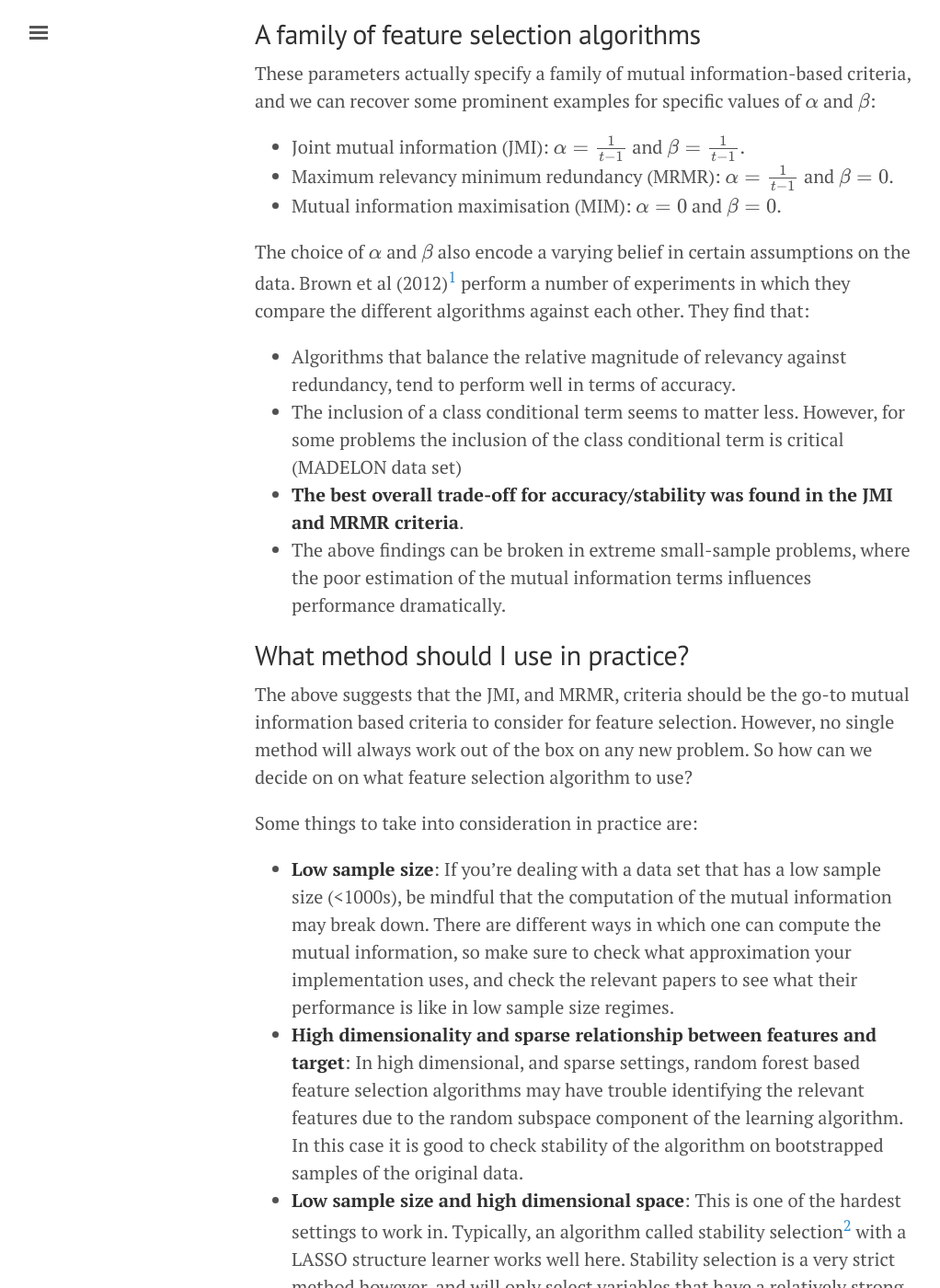
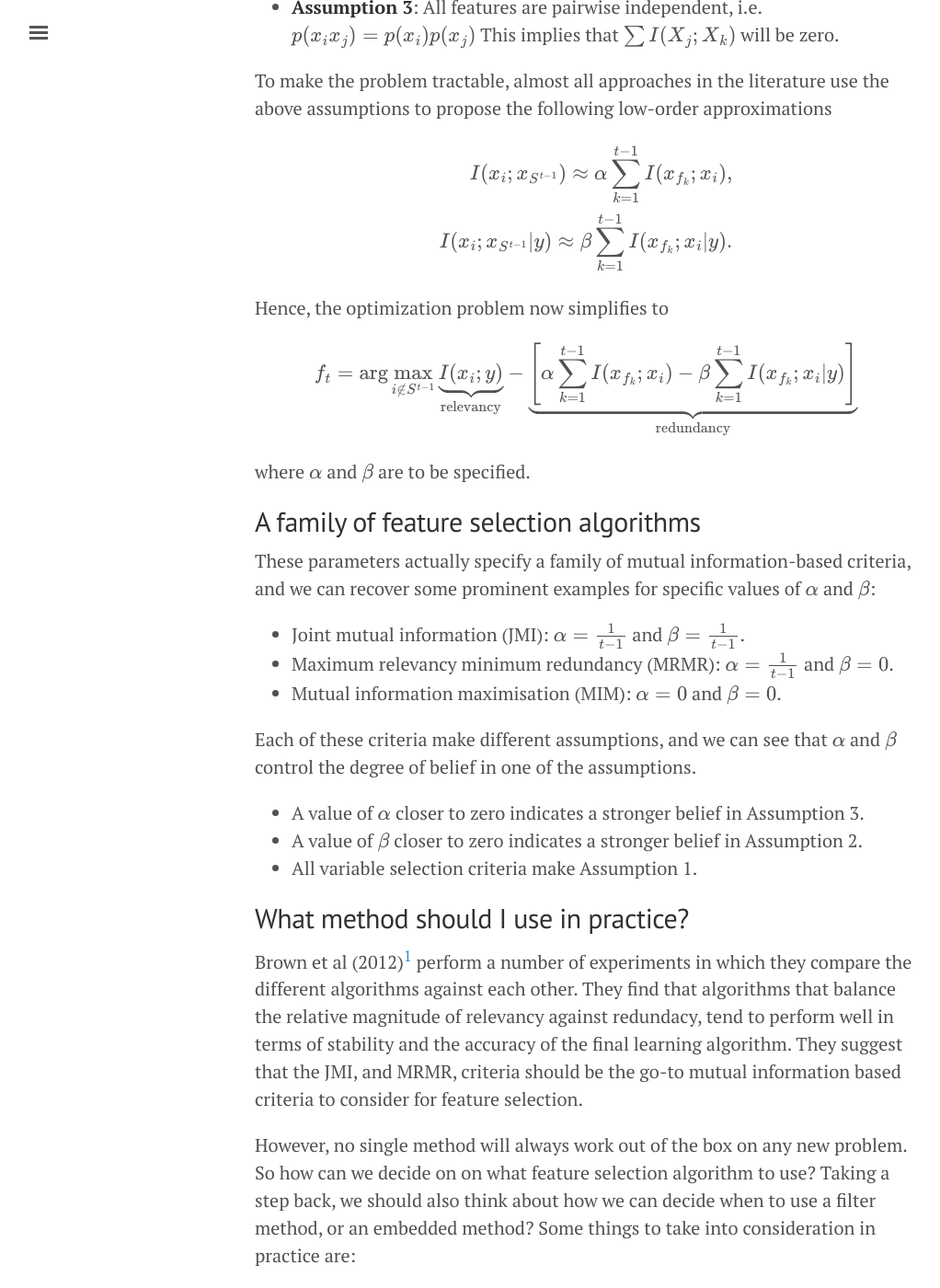
Before and after one commit to thuijskens/thuijskens.github.io, a Jekyll site: the page built from _posts/2017-10-07-feature-selection.md, in a window 1280 px wide and 1400 px high, scrolled down 3281 px. Shown: the whole window at 92% size, without its empty margins (3-1025 px from the left). Built offline with Jekyll 4.4.1, drawn with Linux system fonts in a browser that asks for light colours; formulas are drawn with MathJax 3; some of the changed text lies outside the part shown.

Commit message:
Added assumptions section to post.

```diff
--- a/_posts/2017-10-07-feature-selection.md
+++ b/_posts/2017-10-07-feature-selection.md
@@ -44,15 +44,32 @@
 
 $$ f_t = \arg\max_{i \notin S^{t - 1}} I(X_{S^{t - 1} \cup i} ; y) $$
 
-Greedy feature selection thus selects the features that at each step results in the biggest increase in the joint mutual information. One can show, that solving the above problem is the same as solving
+Greedy feature selection thus selects the features that at each step results in the biggest increase in the joint mutual information. Computing the joint mutual information involves integrating over a high-dimensional space, which quickly becomes intractable computationally. To make this computation a bit easier, we make the following assumption on the data:
 
-$$ f_t = \arg\max_{i \notin S^{t - 1}} \underbrace{I(x_i; y)}_{\text{relevancy}} - \underbrace{\left[I(x_i; x_{S^{t - 1}}) - I(x_i; x_{S^{t - 1}} | y) \right]}_{\text{redundancy}},$$
+* **Assumption 1**: The selected features $$X_S$$ are independent and class-conditionally independent given the unselected feature $$X_k$$ under consideration.
 
-so that we can see that the optimising this criterions results in trading off the *relevance* of a new feature $$x_i$$ with respect to the target $$y$$, against the *redundancy* of that information compared to the information contained in the variables $$X_{S^{t - 1}}$$ that are already selected.
+Under this assumption one can show, by decomposing the mutual information term, that solving the above problem is the same as solving
+
+$$ f_t = \arg\max_{i \notin S^{t - 1}} \underbrace{I(x_i; y)}_{\text{relevancy}} - \underbrace{\left[I(x_i; x_{S^{t - 1}}) - I(x_i; x_{S^{t - 1}} | y) \right]}_{\text{redundancy}}.$$
+
+Optimising this criterion results in trading off the *relevance* of a new feature $$x_i$$ with respect to the target $$y$$, against the *redundancy* of that information compared to the information contained in the variables $$X_{S^{t - 1}}$$ that are already selected.
 
 ## Lower-dimensional approximation
 
-The quantities involving $$S^{t - 1}$$ are $$(t - 1)$$-dimensional integrals, so quickly become intractable computationally. To make the problem tractable, almost all approaches in the literature propose the following low-order approximations
+Even with the above simplification of the joint mutual information, the quantities involving $$S^{t - 1}$$ are still $$(t - 1)$$-dimensional integrals. By making some assumptions on the data, we can simplify the computation of the mutual information terms drastically.
+
+* **Assumption 2**: All features are pairwise class-conditionally independent, i.e.
+$$
+p(x_i x_j | y) = p(x_i | y)p(x_j | y)
+$$
+  This implies that $$\sum I(X_j; X_k | y)$$ will be zero.
+* **Assumption 3**: All features are pairwise independent, i.e.
+$$
+p(x_i x_j) = p(x_i) p(x_j)
+$$
+  This implies that $$\sum I(X_j; X_k)$$ will be zero.
+
+To make the problem tractable, almost all approaches in the literature use the above assumptions to propose the following low-order approximations
 
 $$
 \begin{align}
@@ -77,23 +94,23 @@
 * Maximum relevancy minimum redundancy (MRMR): $$\alpha = \frac{1}{t - 1}$$ and $$\beta = 0$$.
 * Mutual information maximisation (MIM): $$\alpha = 0$$ and $$\beta = 0$$.
 
-The choice of $$\alpha$$ and $$\beta$$ also encode a varying belief in certain assumptions on the data. Brown et al (2012)[^1] perform a number of experiments in which they compare the different algorithms against each other. They find that:
-* Algorithms that balance the relative magnitude of relevancy against redundancy, tend to perform well in terms of accuracy.
-* The inclusion of a class conditional term seems to matter less. However, for some problems the inclusion of the class conditional term is critical (MADELON data set)
-* **The best overall trade-off for accuracy/stability was found in the JMI and MRMR criteria**.
-* The above findings can be broken in extreme small-sample problems, where the poor estimation of the mutual information terms influences performance dramatically.
+Each of these criteria make different assumptions, and we can see that $$\alpha$$ and $$\beta$$ control the degree of belief in one of the assumptions.
+
+* A value of $$\alpha$$ closer to zero indicates a stronger belief in Assumption 3.
+* A value of $$\beta$$ closer to zero indicates a stronger belief in Assumption 2.
+* All variable selection criteria make Assumption 1.
 
 ## What method should I use in practice?
 
-The above suggests that the JMI, and MRMR, criteria should be the go-to mutual information based criteria to consider for feature selection. However, no single method will always work out of the box on any new problem. So how can we decide on on what feature selection algorithm to use?
+Brown et al (2012)[^1] perform a number of experiments in which they compare the different algorithms against each other. They find that algorithms that balance the relative magnitude of relevancy against redundacy, tend to perform well in terms of stability and the accuracy of the final learning algorithm. They suggest that the JMI, and MRMR, criteria should be the go-to mutual information based criteria to consider for feature selection.
 
-Some things to take into consideration in practice are:
+However, no single method will always work out of the box on any new problem. So how can we decide on on what feature selection algorithm to use? Taking a step back, we should also think about how we can decide when to use a filter method, or an embedded method? Some things to take into consideration in practice are:
 
 * **Low sample size**: If you're dealing with a data set that has a low sample size (<1000s), be mindful that the computation of the mutual information may break down. There are different ways in which one can compute the mutual information, so make sure to check what approximation your implementation uses, and check the relevant papers to see what their performance is like in low sample size regimes.
 * **High dimensionality and sparse relationship between features and target**: In high dimensional, and sparse settings, random forest based feature selection algorithms may have trouble identifying the relevant features due to the random subspace component of the learning algorithm. In this case it is good to check stability of the algorithm on bootstrapped samples of the original data.
 * **Low sample size and high dimensional space**: This is one of the hardest settings to work in. Typically, an algorithm called stability selection[^2] with a LASSO structure learner works well here. Stability selection is a very strict method however, and will only select variables that have a relatively strong relationship with the target variable.
 
-In general it is a smart idea to try multiple feature selection algorithms on your data set, and to assess both:
+In general, it is a smart idea to try multiple feature selection algorithms on your data set, and to assess both:
 
 * The performance of your final learner on a separate hold-out set. Make sure to include to do the feature selection only on the training set.
 * The stability of your feature selection algorithm on (bootstrapped) subsamples of your original data set. Kunchecha's stability index[^3] or Yu et al's stability index[^4] can be used to assess the algorithms stability.
```
